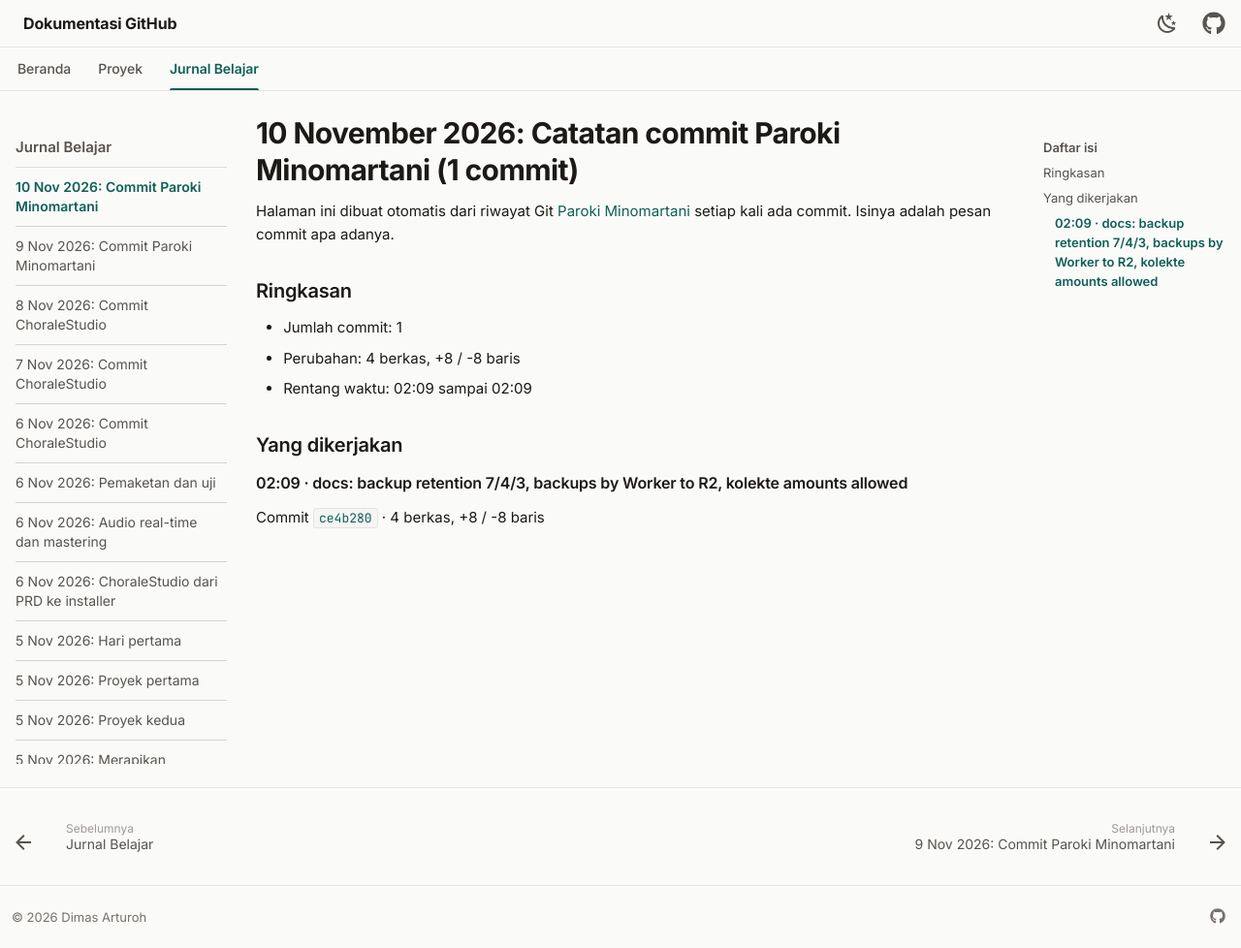
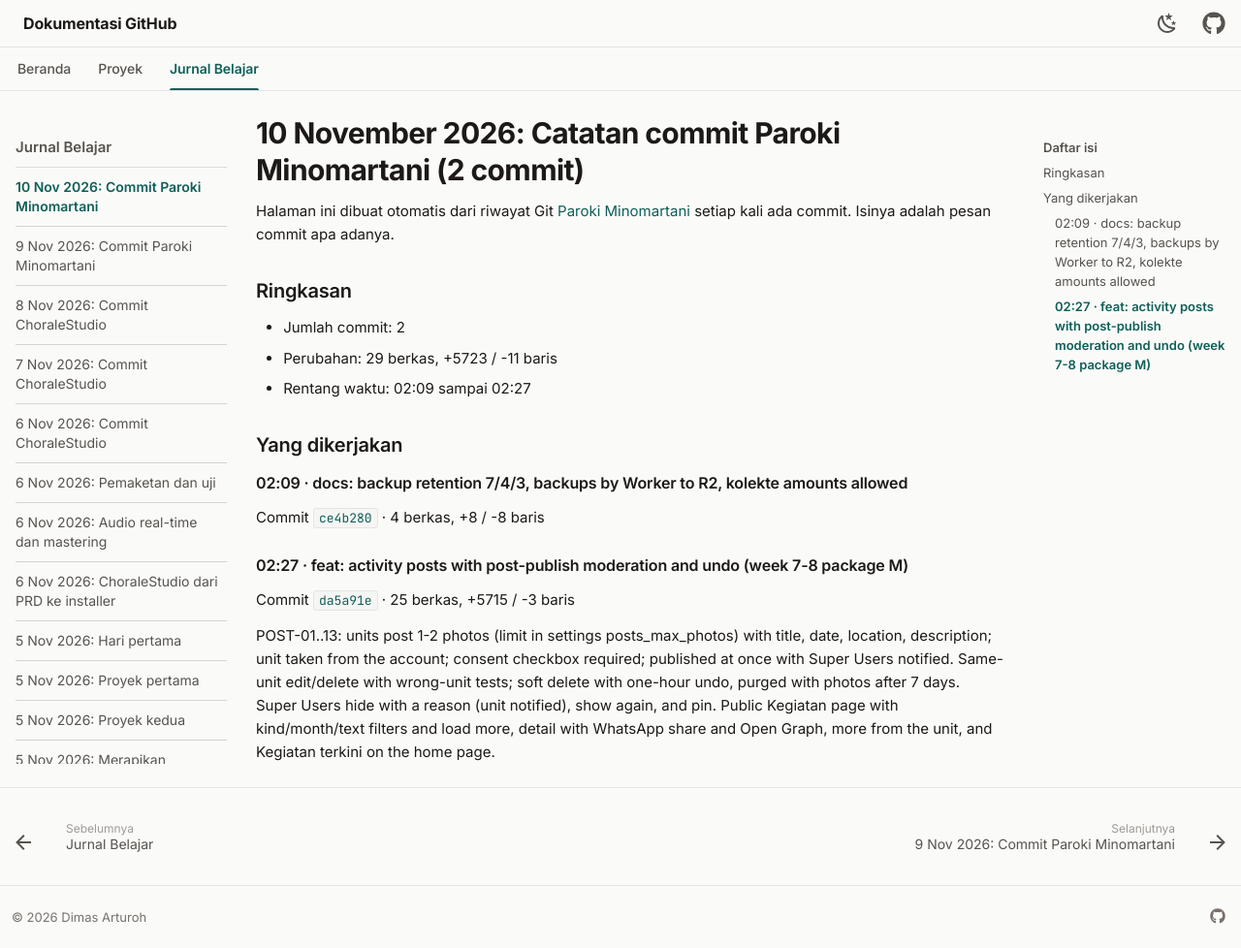
Before and after one commit to dimasarturoh15/dimasarturoh15.github.io, an MkDocs documentation site: the page built from docs/journal/2026-11-10-paroki-minomartani-commit.md, in a window 1280 px wide and 978 px high. Shown: the whole window at 97% size. Built offline with MkDocs 1.6.1 and Material for MkDocs 9.7.7, drawn with Linux system fonts in a browser that asks for light colours.

Commit message:
docs: sync Paroki Minomartani commit da5a91e

```diff
--- a/docs/journal/2026-11-10-paroki-minomartani-commit.md
+++ b/docs/journal/2026-11-10-paroki-minomartani-commit.md
@@ -1,15 +1,27 @@
-# 10 November 2026: Catatan commit Paroki Minomartani (1 commit)
+# 10 November 2026: Catatan commit Paroki Minomartani (2 commit)
 
 Halaman ini dibuat otomatis dari riwayat Git [Paroki Minomartani](../projects/paroki-minomartani.md) setiap kali ada commit. Isinya adalah pesan commit apa adanya.
 
 ## Ringkasan
 
-- Jumlah commit: 1
-- Perubahan: 4 berkas, +8 / -8 baris
-- Rentang waktu: 02:09 sampai 02:09
+- Jumlah commit: 2
+- Perubahan: 29 berkas, +5723 / -11 baris
+- Rentang waktu: 02:09 sampai 02:27
 
 ## Yang dikerjakan
 
 ### 02:09 · docs: backup retention 7/4/3, backups by Worker to R2, kolekte amounts allowed
 
 Commit [`ce4b280`](https://github.com/dimasarturoh15/paroki-minomartani/commit/ce4b280685b0be1efc4601513eac9df1caff3ad0) · 4 berkas, +8 / -8 baris
+
+### 02:27 · feat: activity posts with post-publish moderation and undo (week 7-8 package M)
+
+Commit [`da5a91e`](https://github.com/dimasarturoh15/paroki-minomartani/commit/da5a91efc841d49494856b35500d9a8ac5e7182e) · 25 berkas, +5715 / -3 baris
+
+POST-01..13: units post 1-2 photos (limit in settings posts_max_photos) with title,
+date, location, description; unit taken from the account; consent checkbox required;
+published at once with Super Users notified. Same-unit edit/delete with wrong-unit
+tests; soft delete with one-hour undo, purged with photos after 7 days. Super Users
+hide with a reason (unit notified), show again, and pin. Public Kegiatan page with
+kind/month/text filters and load more, detail with WhatsApp share and Open Graph,
+more from the unit, and Kegiatan terkini on the home page.
--- a/docs/journal/index.md
+++ b/docs/journal/index.md
@@ -11,9 +11,9 @@ Catatan harian mengenai konsep yang dipelajari, kendala teknis, dan milestone. E
 <h2 class="log-date"><time datetime="2026-11-10">10 November 2026</time></h2>
 <ol class="log">
   <li>
-    <a class="log-title" href="2026-11-10-paroki-minomartani-commit/">Catatan commit Paroki Minomartani (1 commit)</a>
+    <a class="log-title" href="2026-11-10-paroki-minomartani-commit/">Catatan commit Paroki Minomartani (2 commit)</a>
     <span class="tags"><span>#paroki-minomartani</span><span>#commit</span><span>#otomatis</span></span>
-    <p>Dicatat otomatis dari Git: docs: backup retention 7/4/3, backups by Worker to R2, kolekte amounts allowed.</p>
+    <p>Dicatat otomatis dari Git: docs: backup retention 7/4/3, backups by Worker to R2, kolekte amounts allowed; feat: activity posts with post-publish moderation and undo (week 7-8 package M).</p>
   </li>
 </ol>
 </div>
--- a/docs/projects/paroki-minomartani.md
+++ b/docs/projects/paroki-minomartani.md
@@ -122,3 +122,4 @@ Diperbarui otomatis dari riwayat Git setiap kali ada commit.
 | 2026-11-09 23:52 | [`d1d49ed`](https://github.com/dimasarturoh15/paroki-minomartani/commit/d1d49ede86940ec5407c83aef9b8644840070159) | feat: announcements and obituaries on the home page (week 5-6 package L) |
 | 2026-11-09 23:57 | [`a19de37`](https://github.com/dimasarturoh15/paroki-minomartani/commit/a19de37971e55294fad6a7dc1ce2fa5111885d9e) | docs: tick week 5-6 roadmap items |
 | 2026-11-10 02:09 | [`ce4b280`](https://github.com/dimasarturoh15/paroki-minomartani/commit/ce4b280685b0be1efc4601513eac9df1caff3ad0) | docs: backup retention 7/4/3, backups by Worker to R2, kolekte amounts allowed |
+| 2026-11-10 02:27 | [`da5a91e`](https://github.com/dimasarturoh15/paroki-minomartani/commit/da5a91efc841d49494856b35500d9a8ac5e7182e) | feat: activity posts with post-publish moderation and undo (week 7-8 package M) |
```
Also changed, not shown: docs/index.md (+1 -1 lines).
